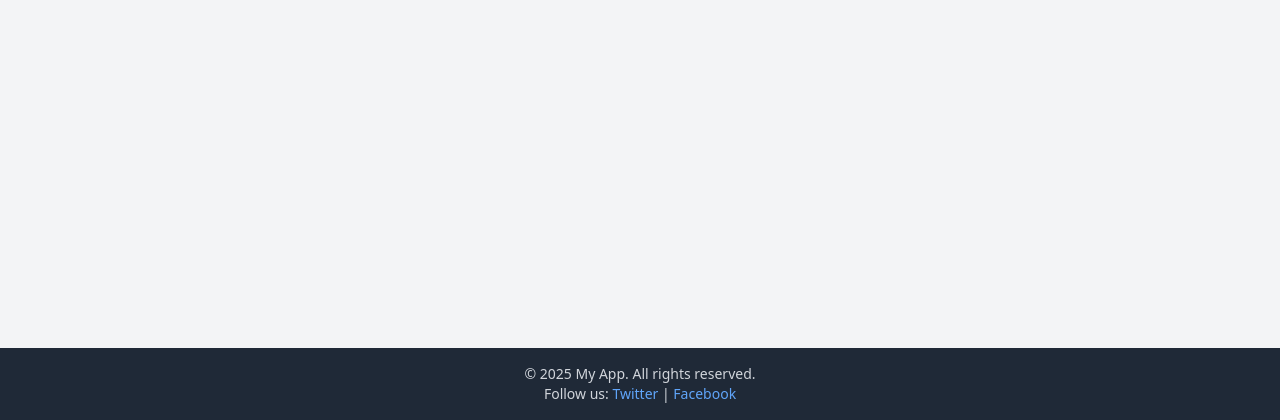
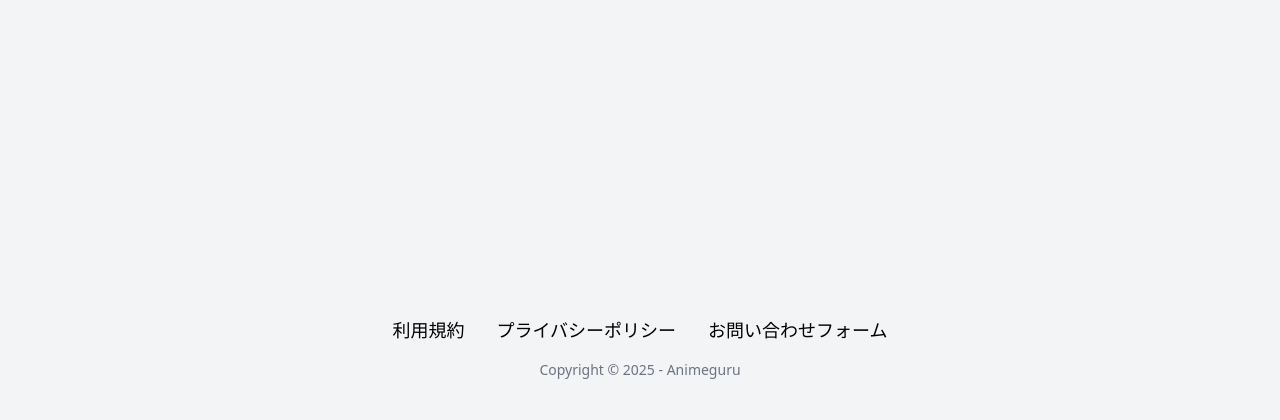
Before and after one commit to fune6900/Animeguru, a Rails app: page / in a window 1280 px wide. Shown: the part 380-800 px from the top of the page. Run offline with Rails 7, Linux system fonts and the light colour scheme; style sheets or scripts are compiled from the project's sources.

Commit message:
フッターの追加

```diff
--- a/app/views/layouts/application.html.erb
+++ b/app/views/layouts/application.html.erb
@@ -19,21 +19,10 @@
 
   <body class="bg-gray-100 min-h-screen flex flex-col">
   <%= render 'shared/header' %>
-
   <!-- Main Content -->
   <main class="flex-grow container mx-auto px-4 py-8">
     <%= yield %>
   </main>
-
-  <!-- Footer -->
-  <footer class="bg-gray-800 text-gray-300 py-4">
-    <div class="container mx-auto text-center">
-      <p class="text-sm">&copy; 2025 My App. All rights reserved.</p>
-      <p class="text-sm">Follow us:
-        <a href="#" class="text-blue-400 hover:underline">Twitter</a> |
-        <a href="#" class="text-blue-400 hover:underline">Facebook</a>
-      </p>
-    </div>
-  </footer>
+  <%= render 'shared/footer' %>
   </body>
 </html>
--- /dev/null
+++ b/app/views/shared/_footer.html.erb
@@ -0,0 +1,16 @@
+<footer class="footer footer-center p-10 bg-base-200 text-base-content rounded-lg">
+  <div class="container mx-auto text-center">
+    <nav class="flex justify-center gap-8">
+      <a href="#" class="link link-hover text-lg font-medium transition duration-300 hover:text-primary">
+        利用規約
+      </a>
+      <a href="#" class="link link-hover text-lg font-medium transition duration-300 hover:text-primary">
+        プライバシーポリシー
+      </a>
+      <a href="#" class="link link-hover text-lg font-medium transition duration-300 hover:text-primary">
+        お問い合わせフォーム
+      </a>
+    </nav>
+    <p class="text-sm text-gray-500 mt-4">Copyright &copy; 2025 - Animeguru</p>
+  </div>
+</footer>
```
